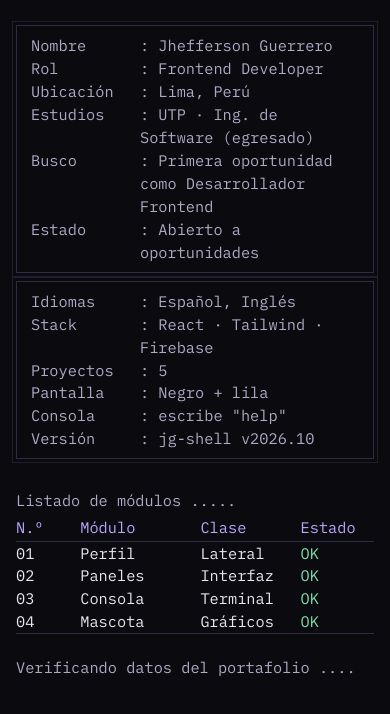
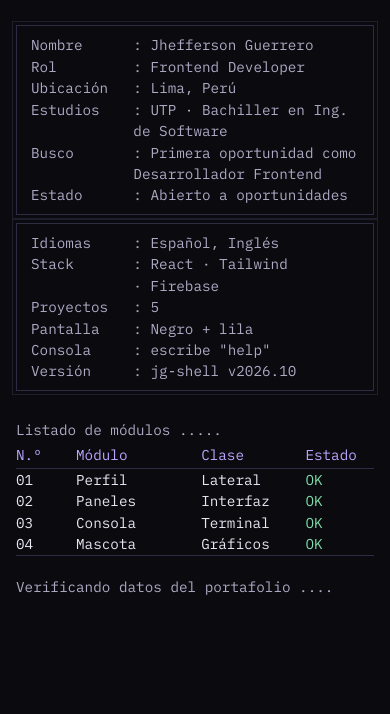
Before and after one commit to jhefferson-guerrero/mi-portafolio, a React (Vite) app: page / in a window 390 px wide. Shown: the top 714 px of the page. Built offline with nearby package versions, Linux system fonts and the light colour scheme.

Commit message:
feat: pasar de egresado a bachiller en el sitio y el CV, y letra de la consola de arranque 1 px menor en el celular

```diff
--- a/src/data/content.js
+++ b/src/data/content.js
@@ -6,7 +6,9 @@ export const content = {
     location: "Lima, Perú",
     availability: "Abierto a oportunidades",
     version: "v2026.10",
-    studies: "UTP · Ing. de Software (egresado)",
+    // "Bachiller" se puso por adelantado: el 03/11/2026 el grado seguía en trámite (prácticas y requisitos cumplidos). Los estudios se
+    // nombran en cuatro sitios: aquí, hero.description, about.bio y la nota de la línea de tiempo.
+    studies: "UTP · Bachiller en Ing. de Software",
     seeking: "Primera oportunidad como Desarrollador Frontend",
     photo: "/assets/projects/perfil.webp",    // Mascota con la que empieza el sitio: la clave de una mascota de creature.js ("campana", "encapuchado" o "glitch"). Quien visita puede cambiarla con
     // el comando "mascota" y su elección se recuerda en su navegador.
@@ -31,7 +33,7 @@ export const content = {
     lastName: "Guerrero",
     role: "Frontend Developer",
     description:
-      "Egresado de Ingeniería de Software en Lima. Construyo interfaces rápidas y accesibles con React y TypeScript.",
+      "Bachiller en Ingeniería de Software en Lima. Construyo interfaces rápidas y accesibles con React y TypeScript.",
     cvLink: "/assets/CV-Jhefferson-Guerrero.pdf",
   },
 
@@ -40,9 +42,9 @@ export const content = {
       [
         { text: "Soy " },
         { text: "Jhefferson Guerrero", strong: true },
-        { text: ", egresado de Ingeniería de Software de la UTP y desarrollador " },
+        { text: ", bachiller en Ingeniería de Software de la UTP y desarrollador " },
         { text: "front-end", strong: true },
-        { text: " en Lima. Trabajo con React, TypeScript y Tailwind CSS, y hago mis prácticas en el área de TI de CBS, donde desarrollé su sitio web corporativo. Busco mi " },
+        { text: " en Lima. Trabajo con React, TypeScript y Tailwind CSS, e hice mis prácticas en el área de TI de CBS, donde desarrollé su sitio web corporativo. Busco mi " },
         { text: "primera oportunidad como Desarrollador Frontend", strong: true },
         { text: "." },
       ],
@@ -78,7 +80,7 @@ export const content = {
         kind: "educación",
         title: "Ingeniería de Software",
         org: "Universidad Tecnológica del Perú (UTP)",
-        note: "Egresado",
+        note: "Bachiller",
       },
     ],
   },
--- a/src/styles/shell.css
+++ b/src/styles/shell.css
@@ -3883,6 +3883,12 @@ p {
   html {
     font-size: calc(100% + 1px);
   }
+
+  /* Las pantallas de texto del arranque (la consola tipo BIOS) llevan 1 px menos, o sea que no reciben el aumento.
+     La elección de mascota y la carga final conservan el aumento. */
+  .bios {
+    font-size: clamp(calc(0.72rem - 1px), 2.1svh, calc(0.9rem - 1px));
+  }
 }
 
 /* Tipografía en el celular: con pantallas de ~390 px un monospace de 14-15 px deja pocos caracteres por línea.
```
Also changed, not shown: 2 other files (tests, documents, lock files or other folders).
